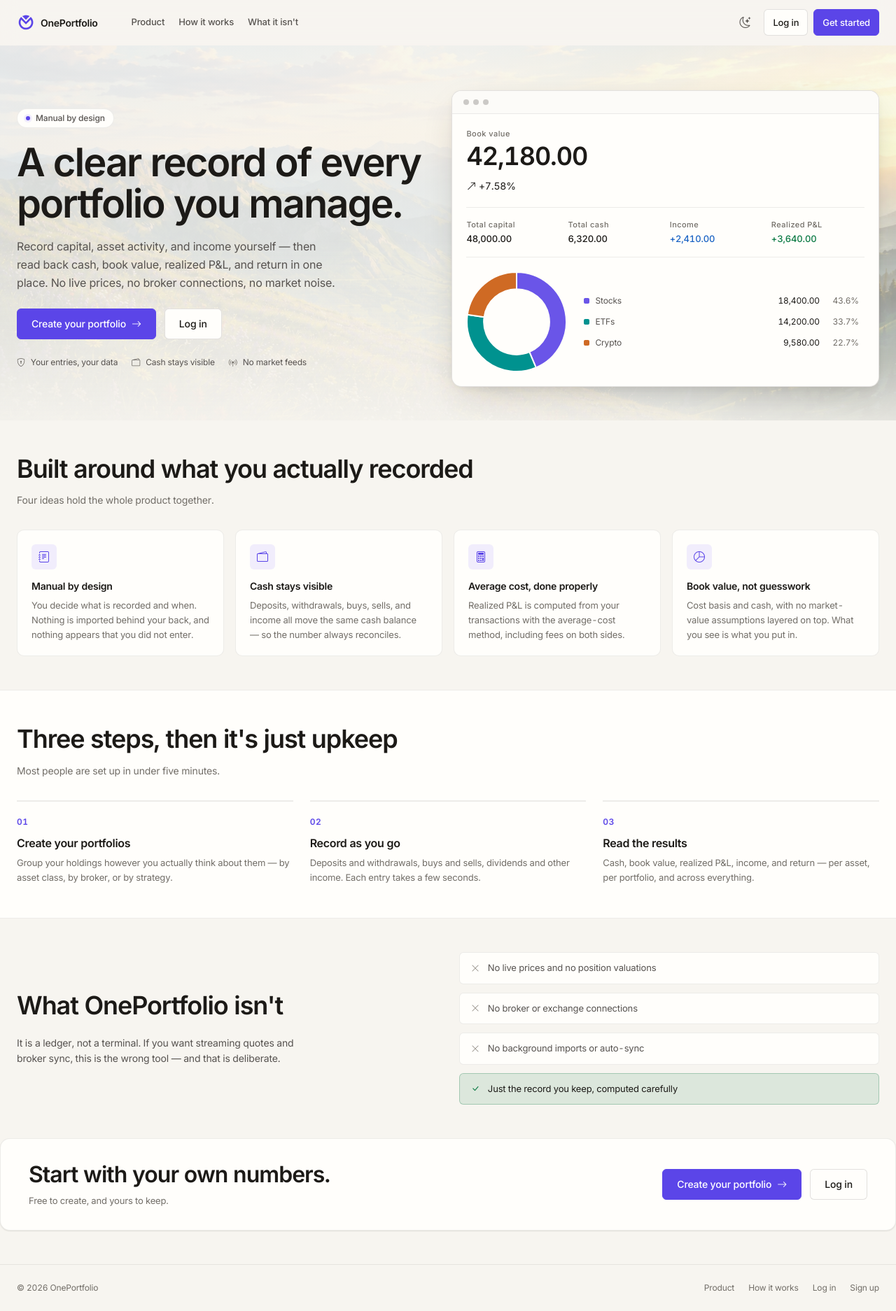
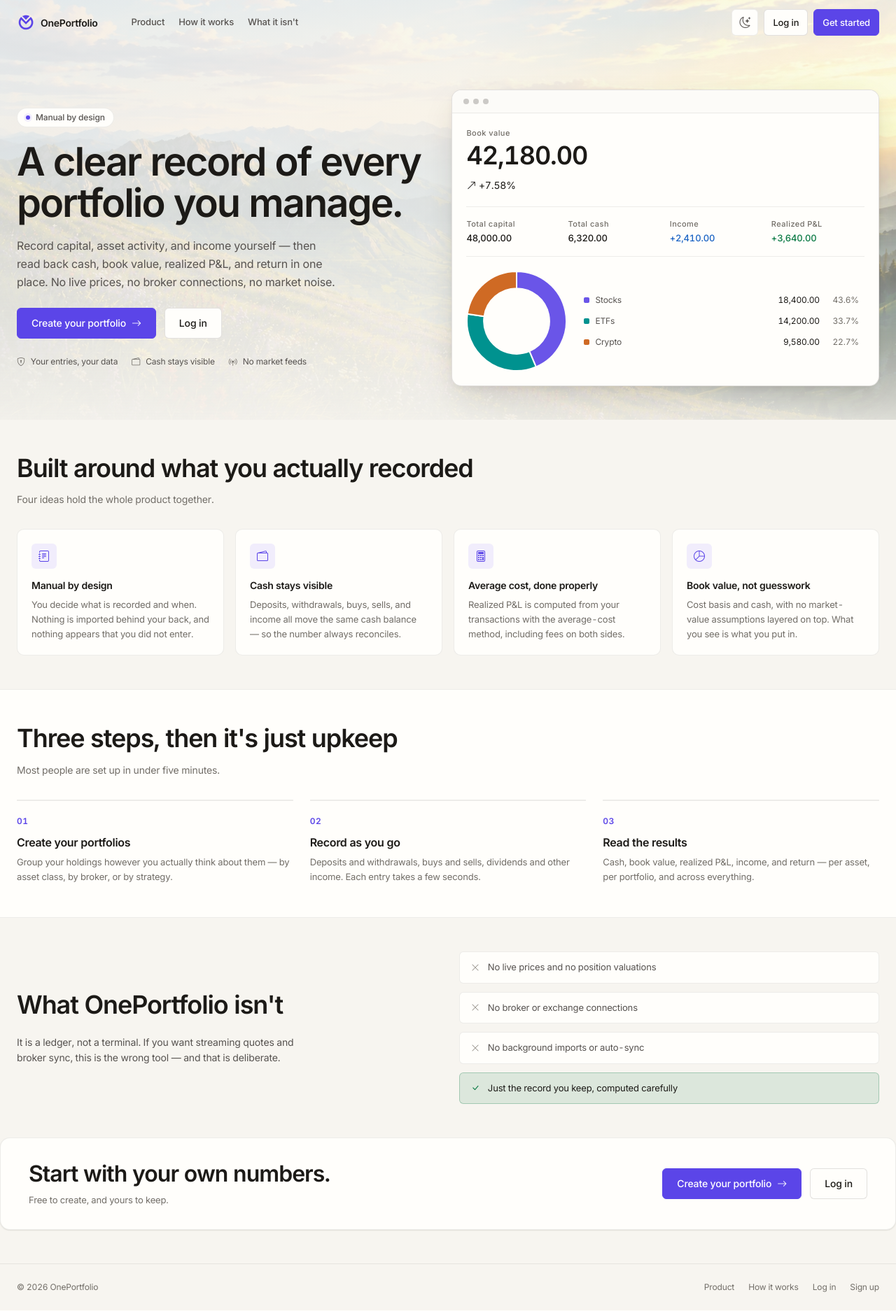
Before and after one commit to nasserx/OnePortfolio, a Flask app: page / in a window 1280 px wide. Shown: the whole page at 70% size. After the commit the page ends 1847 px from the top, so only its background shows below. Run offline with Flask 3, Linux system fonts and the light colour scheme; some libraries are stand-ins or nearby versions.

Commit message:
polish: open up the hero scrim and float the marketing header on it
Clarity
  The scrim was set at 0.86/0.86 by eye. Solving for the loosest value that
  still clears 4.5:1 for --fg-muted against a worst-case pixel gives 0.812
  light and 0.776 dark, so `strong` moves to 0.84/0.80 — just above the
  floor, with a margin left for antialiasing. There is nothing below that
  without gambling on the particular photograph.

  The real headroom was in the bands that carry no text: `soft` drops
  0.66 -> 0.50 and `edge` 0.40 -> 0.22 (light), 0.68 -> 0.52 and
  0.42 -> 0.24 (dark). That is the right half of the marketing hero, where
  the only thing over the picture is the product card and its own opaque
  surface.

Header
  .lp-nav becomes fixed rather than sticky. Sticky keeps it in flow, which
  pushed the hero down by the header's own height and left a band of flat
  page colour above the photograph — the bar the header was trying not to
  look like. Fixed, the picture runs to the top edge and the header sits on
  it; the frosted panel and hairline appear only once .is-stuck is set.

  Two consequences handled: the header no longer occupies flow, so
  scroll-padding-top keeps in-page anchors from landing underneath it
  (verified: #how settles 15px clear of the header). And the theme toggle
  sits near 80% of the width, where the scrim is now nearly unveiled — bare,
  its icon would have been reading against open sky, so while the header is
  transparent it takes the same surface as the Log in button beside it.

320 tests pass; the worst-case contrast check confirms the new strong step
still holds 4.83:1 for --fg-muted against a black pixel.

Co-Authored-By: Claude Opus 5 <noreply@anthropic.com>

```diff
--- a/portfolio_app/static/css/landing.css
+++ b/portfolio_app/static/css/landing.css
@@ -30,17 +30,45 @@
      Navigation
      ====================================================================== */
 
+  /* Fixed rather than sticky, so the hero's picture runs to the top edge of
+     the viewport and the header sits *on* it. Sticky keeps the header in
+     flow, which would push the image down by its own height and put a band
+     of flat page colour above the photograph. */
   .lp-nav {
-    position: sticky;
+    position: fixed;
     top: 0;
+    left: 0;
+    right: 0;
     z-index: var(--z-sticky);
     border-bottom: 1px solid transparent;
+    background-color: transparent;
+    transition:
+      background-color var(--dur-2) var(--ease-out),
+      border-color var(--dur-2) var(--ease-out);
+  }
+
+  /* At rest the header is nothing but its contents. The panel only appears
+     once the page has scrolled and the header is genuinely floating over
+     content it needs to be separated from. */
+  .lp-nav.is-stuck {
+    border-bottom-color: var(--line-subtle);
     background-color: color-mix(in srgb, var(--bg-canvas) 82%, transparent);
     backdrop-filter: blur(12px);
-    transition: border-color var(--dur-2) var(--ease-out);
   }
 
-  .lp-nav.is-stuck { border-bottom-color: var(--line-subtle); }
+  /* The nav links and wordmark fall inside the scrim's strong plateau, but
+     the theme toggle sits out at ~80% of the width where the picture is
+     nearly unveiled. Bare, its icon would be reading against open sky. It
+     takes the same surface as the Log in button beside it, which is what it
+     should have looked like over an image anyway. */
+  .lp-nav:not(.is-stuck) .icon-button {
+    background-color: var(--bg-surface);
+    border-color: var(--line-subtle);
+  }
+
+  /* The header no longer occupies flow, so in-page anchors would otherwise
+     scroll their target underneath it. */
+  :root { scroll-padding-top: 5rem; }
 
   .lp-nav__inner {
     display: flex;
@@ -119,7 +147,7 @@
      seam. Layers paint first-on-top, hence the bottom fade leading. */
   .lp-hero {
     position: relative;
-    padding: var(--space-16) 0 var(--space-12);
+    padding: calc(4rem + var(--space-16)) 0 var(--space-12);
     overflow: hidden;
     --hero-scrim:
       linear-gradient(to bottom, transparent 52%, var(--hero-scrim-strong) 100%),
@@ -141,7 +169,7 @@
   }
 
   @media (max-width: 64rem) {
-    .lp-hero { padding-top: var(--space-12); }
+    .lp-hero { padding-top: calc(4rem + var(--space-10)); }
     .lp-hero__grid { grid-template-columns: minmax(0, 1fr); gap: var(--space-8); }
 
     /* Stacked, the copy spans the full width — there is no longer a quiet
--- a/portfolio_app/static/css/tokens.css
+++ b/portfolio_app/static/css/tokens.css
@@ -244,13 +244,15 @@
        over the photograph behind a hero. The picture is decorative and the
        copy on top of it is not, so legibility is not left to whatever pixel
        happens to fall under a word: text always sits on the `strong` step.
-       0.86 is the loosest that step can be — below roughly 0.84 `--fg-muted`
-       drops under 4.5:1 against a worst-case pixel, so this is the most
-       photograph the design can show without gambling on the picture. `soft`
-       and `edge` are for the areas copy never reaches. */
-    --hero-scrim-strong: rgb(247 245 240 / 0.86);
-    --hero-scrim-soft:   rgb(247 245 240 / 0.66);
-    --hero-scrim-edge:   rgb(247 245 240 / 0.40);
+       These are near the floor — solving for the loosest value that still
+       clears 4.5:1 for `--fg-muted` against a worst-case pixel gives 0.812
+       light and 0.776 dark, and the shipped values keep a small margin over
+       that for antialiasing. Going lower means gambling on the particular
+       photograph. `soft` and `edge` cover the areas copy never reaches, so
+       they are free to open right up. */
+    --hero-scrim-strong: rgb(247 245 240 / 0.84);
+    --hero-scrim-soft:   rgb(247 245 240 / 0.50);
+    --hero-scrim-edge:   rgb(247 245 240 / 0.22);
 
     /* Hover veil for the semantic solid buttons. It moves *away* from the
        label colour in each theme — darker under white labels, lighter under
@@ -331,9 +333,9 @@
       --brand-hover: var(--brand-300);
       --brand-solid: var(--brand-550);
       --brand-solid-hover: var(--brand-500);
-      --hero-scrim-strong: rgb(16 16 21 / 0.86);
-      --hero-scrim-soft:   rgb(16 16 21 / 0.68);
-      --hero-scrim-edge:   rgb(16 16 21 / 0.42);
+      --hero-scrim-strong: rgb(16 16 21 / 0.80);
+      --hero-scrim-soft:   rgb(16 16 21 / 0.52);
+      --hero-scrim-edge:   rgb(16 16 21 / 0.24);
       --solid-hover-veil: rgb(255 255 255 / 0.14);
       --brand-soft: rgb(157 136 255 / 0.20);
       --brand-soft-hover: rgb(157 136 255 / 0.30);
@@ -410,9 +412,9 @@
     --brand-hover: var(--brand-300);
     --brand-solid: var(--brand-550);
     --brand-solid-hover: var(--brand-500);
-    --hero-scrim-strong: rgb(16 16 21 / 0.86);
-    --hero-scrim-soft:   rgb(16 16 21 / 0.68);
-    --hero-scrim-edge:   rgb(16 16 21 / 0.42);
+    --hero-scrim-strong: rgb(16 16 21 / 0.80);
+    --hero-scrim-soft:   rgb(16 16 21 / 0.52);
+    --hero-scrim-edge:   rgb(16 16 21 / 0.24);
     --solid-hover-veil: rgb(255 255 255 / 0.14);
     --brand-soft: rgb(157 136 255 / 0.20);
     --brand-soft-hover: rgb(157 136 255 / 0.30);
```
Also changed, not shown: docs/DESIGN_SYSTEM.md (+24 -2 lines).
